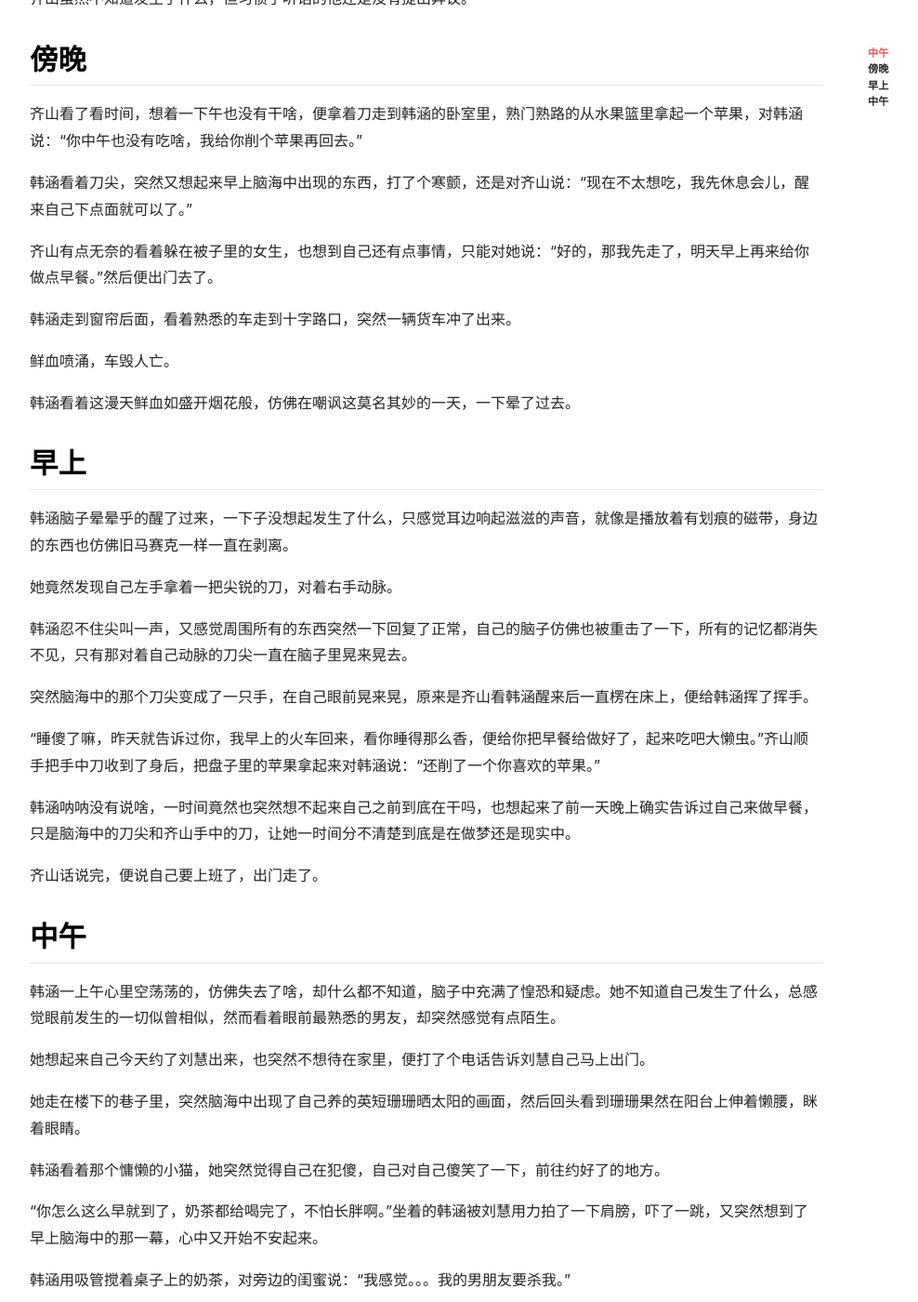
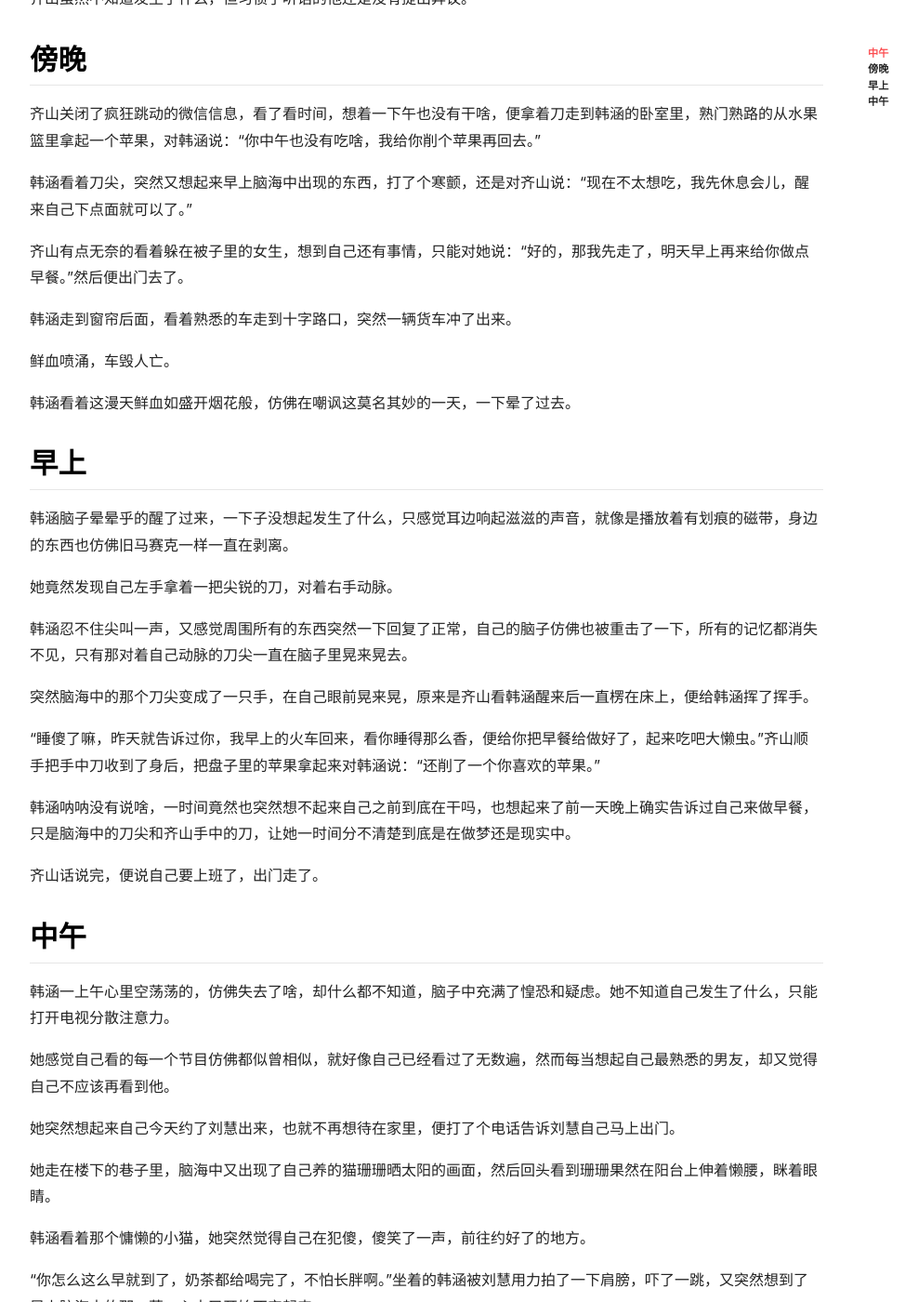
Before and after one commit to geocguy/geocguy.github.io, a Jekyll site: the page built from _posts/2020-4-13-一天.md, in a window 1280 px wide and 1400 px high, scrolled down 1515 px. Shown: the whole window at 93% size, without its empty margins (71-1059 px from the left). Built offline with Jekyll 4.4.1, drawn with Linux system fonts in a browser that asks for light colours; nearby versions of some CDN libraries.

Commit message:
Update 2020-4-13-一天.md

```diff
--- a/_posts/2020-4-13-一天.md
+++ b/_posts/2020-4-13-一天.md
@@ -53,11 +53,11 @@ tags: 小说
 
 ## 傍晚
 
-齐山看了看时间，想着一下午也没有干啥，便拿着刀走到韩涵的卧室里，熟门熟路的从水果篮里拿起一个苹果，对韩涵说：“你中午也没有吃啥，我给你削个苹果再回去。”
+齐山关闭了疯狂跳动的微信信息，看了看时间，想着一下午也没有干啥，便拿着刀走到韩涵的卧室里，熟门熟路的从水果篮里拿起一个苹果，对韩涵说：“你中午也没有吃啥，我给你削个苹果再回去。”
 
 韩涵看着刀尖，突然又想起来早上脑海中出现的东西，打了个寒颤，还是对齐山说：“现在不太想吃，我先休息会儿，醒来自己下点面就可以了。”
 
-齐山有点无奈的看着躲在被子里的女生，也想到自己还有点事情，只能对她说：“好的，那我先走了，明天早上再来给你做点早餐。”然后便出门去了。
+齐山有点无奈的看着躲在被子里的女生，想到自己还有事情，只能对她说：“好的，那我先走了，明天早上再来给你做点早餐。”然后便出门去了。
 
 韩涵走到窗帘后面，看着熟悉的车走到十字路口，突然一辆货车冲了出来。
 
@@ -87,13 +87,15 @@ tags: 小说
 
 ## 中午
 
-韩涵一上午心里空荡荡的，仿佛失去了啥，却什么都不知道，脑子中充满了惶恐和疑虑。她不知道自己发生了什么，总感觉眼前发生的一切似曾相似，然而看着眼前最熟悉的男友，却突然感觉有点陌生。
+韩涵一上午心里空荡荡的，仿佛失去了啥，却什么都不知道，脑子中充满了惶恐和疑虑。她不知道自己发生了什么，只能打开电视分散注意力。
 
-她想起来自己今天约了刘慧出来，也突然不想待在家里，便打了个电话告诉刘慧自己马上出门。
+她感觉自己看的每一个节目仿佛都似曾相似，就好像自己已经看过了无数遍，然而每当想起自己最熟悉的男友，却又觉得自己不应该再看到他。
 
-她走在楼下的巷子里，突然脑海中出现了自己养的英短珊珊晒太阳的画面，然后回头看到珊珊果然在阳台上伸着懒腰，眯着眼睛。
+她突然想起来自己今天约了刘慧出来，也就不再想待在家里，便打了个电话告诉刘慧自己马上出门。
 
-韩涵看着那个慵懒的小猫，她突然觉得自己在犯傻，自己对自己傻笑了一下，前往约好了的地方。
+她走在楼下的巷子里，脑海中又出现了自己养的猫珊珊晒太阳的画面，然后回头看到珊珊果然在阳台上伸着懒腰，眯着眼睛。
+
+韩涵看着那个慵懒的小猫，她突然觉得自己在犯傻，傻笑了一声，前往约好了的地方。
 
 “你怎么这么早就到了，奶茶都给喝完了，不怕长胖啊。”坐着的韩涵被刘慧用力拍了一下肩膀，吓了一跳，又突然想到了早上脑海中的那一幕，心中又开始不安起来。
 
```
